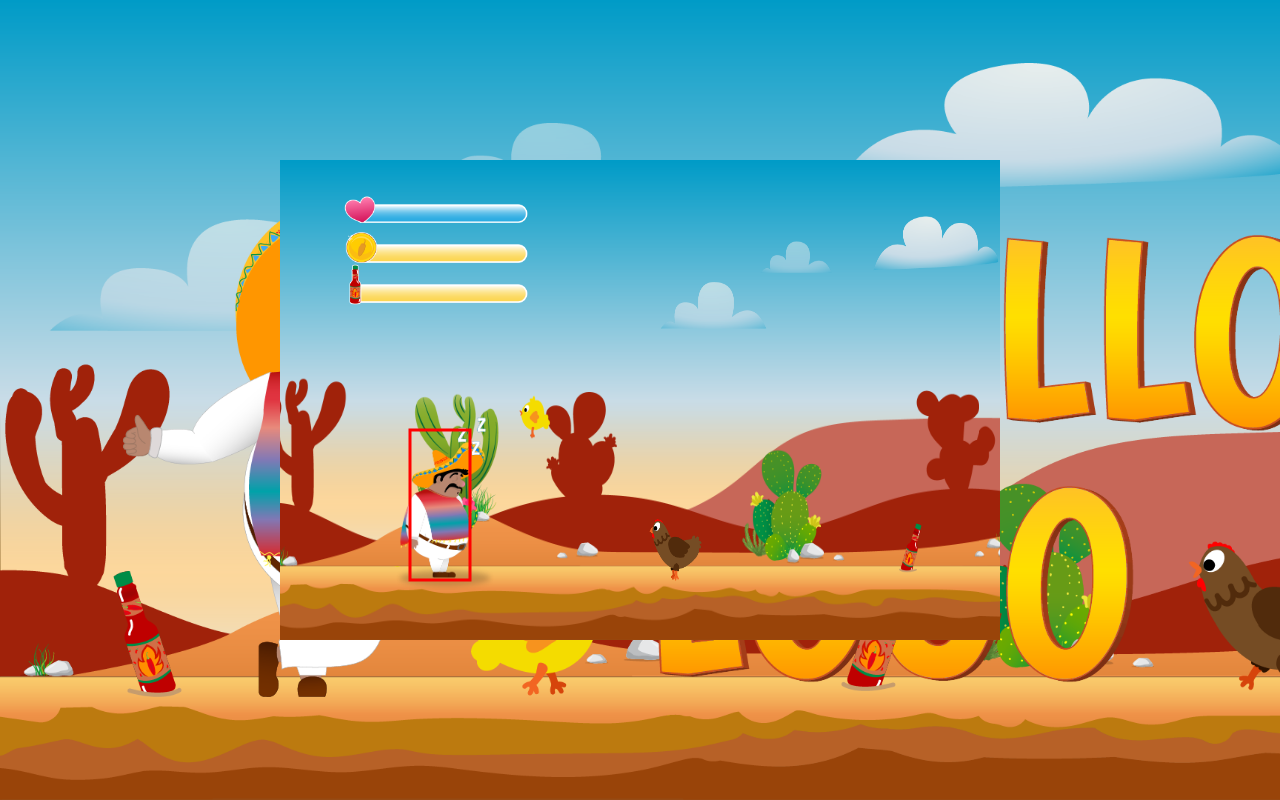
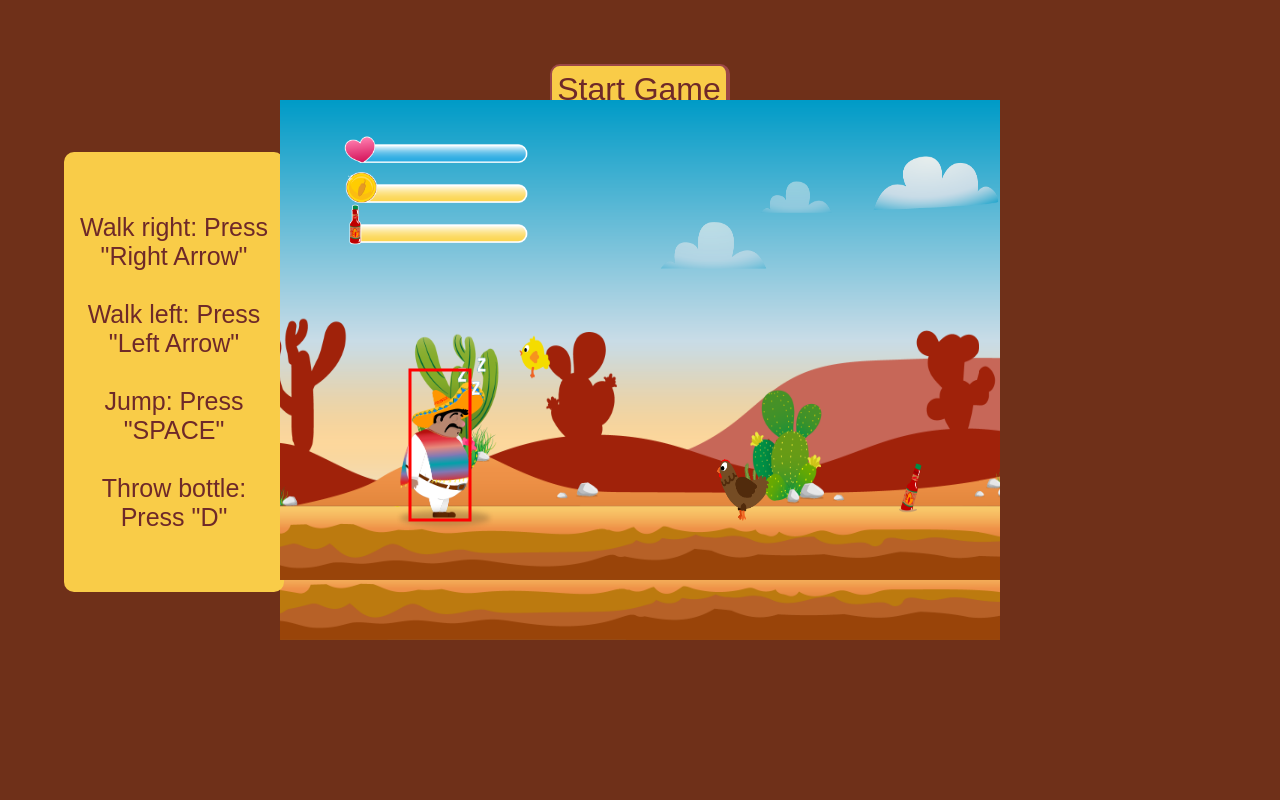
Before and after one commit to IljaGG/El_pollo_loco, a plain HTML site: page index.html in a window 1280 px wide. Both pictures are taken after a click on the button "Start Game". Drawn offline with Linux system fonts and the light colour scheme.

Commit message:
updated chichen_sound (still not working)

```diff
--- a/index.html
+++ b/index.html
@@ -30,14 +30,22 @@
 </head>
 
 <body>
-    <div class="wrapper">
-        <div class="background-image">
-            <button id="start-btn" onclick="init()">Start Game</button>
 
+        <canvas id="canvas" style="display:none" width="720" height="480"></canvas>
+
+        <div id="start" style="display:block">
+            <button id="start-btn" onclick="startGame()">Start Game</button>
+            <div id="info">
+                Walk right: Press "Right Arrow" <br> <br>
+                Walk left: Press "Left Arrow" <br> <br>
+                Jump: Press "SPACE" <br> <br>
+                Throw bottle: Press "D"
+            </div>
+        </div>
+        <div id="game-over" style="display:none">
+            <button onclick="reloadGame()">Start Again</button>
         </div>
 
-        <canvas id="canvas" width="720" height="480"></canvas>
-    </div>
 </body>
 
 </html>
--- a/js/game.js
+++ b/js/game.js
@@ -8,21 +8,23 @@ function init() {
     canvas = document.getElementById('canvas');
     world = new World(canvas, keyboard);
     world.animate();
-    showCanvas();
-
 }
 
-
-function showCanvas() {
-    let canvas = document.getElementById('canvas');
-    canvas.classList.add("show-canvas");
-    document.getElementById("start-btn").blur();
-    hideStartButton();
+function startGame() {
+    let startDiv = document.getElementById('start');
+    let startButton = document.getElementById('start-btn');
+    let gameCanvas = document.getElementById('canvas');
+    let gameOver = document.getElementById('game-over');
+    startDiv.style.display = 'display:none';
+    startButton.classList.add('d-none');
+    startButton.blur();
+    gameCanvas.style.display = 'block';
+    gameOver.style.display = 'display:none';
+    init();
 }
 
-function hideStartButton() {
-    let startButton = document.getElementById('start-btn');
-    startButton.classList.add("d-none");
+function reloadGame() {
+    window.location = 'index.html';
 }
 
 window.addEventListener('keydown', (e) => {
--- a/models/character.class.js
+++ b/models/character.class.js
@@ -74,6 +74,7 @@ class Character extends MovableObject {
 
     world;
     walking_sound = new Audio('audio/walk.mp3');
+    jump_sound = new Audio('audio/jump.mp3');
 
     constructor() {
         super().loadImage('img/2.Secuencias_Personaje-Pepe-correccion/2.Secuencia_caminata/W-21.png');
@@ -84,8 +85,7 @@ class Character extends MovableObject {
         this.loadImages(this.IMAGES_BORED);
         this.loadImages(this.IMAGES_SLEEPING);
         this.applyGravity();
-       // this.applyGravityForDeadPepe();
-        //this.animate();
+        // this.applyGravityForDeadPepe();s
     }
 
     animate() {
@@ -96,6 +96,7 @@ class Character extends MovableObject {
 
         setInterval(() => {
             this.walking_sound.pause();
+            this.jump_sound.pause();
             if (this.world.keyboard.RIGHT && this.x < this.world.level.level_end_x) {
                 this.moveRight();
                 this.otherDirection = false;
@@ -109,6 +110,7 @@ class Character extends MovableObject {
 
             if (this.world.keyboard.SPACE && !this.isAboveGround()) {
                 this.jump();
+                this.jump_sound.play();
             }
             this.world.camera_x = -this.x + 100;
 
@@ -121,9 +123,14 @@ class Character extends MovableObject {
         }, 130);
 
 
-        setInterval(() => {
+        let gameInProgressInterval = setInterval(() => {
             if (this.isDead()) {
                 this.playAnimation(this.IMAGES_DEAD);
+                setTimeout(() => {
+                    this.gameOver();
+                    clearInterval(gameInProgressInterval);
+                }, 3000);
+
             } else if (this.isHurt()) {
                 this.playAnimation(this.IMAGES_HURT);
             } else if (this.world.keyboard.RIGHT || this.world.keyboard.LEFT) {
@@ -136,4 +143,14 @@ class Character extends MovableObject {
 
     }
 
+
+    gameOver() {
+        let startDiv = document.getElementById('start');
+        let gameCanvas = document.getElementById('canvas');
+        let gameOver = document.getElementById('game-over');
+        startDiv.style.display = 'none';
+        gameCanvas.style.display = 'none';
+        gameOver.style.display = 'block';
+    }
+
 }
--- a/models/chicken.class.js
+++ b/models/chicken.class.js
@@ -6,6 +6,7 @@ class Chicken extends MovableObject{
         'img/3.Secuencias_Enemy_bsico/Version_Gallinita_estas_salen_por_orden_de_la_gallina_gigantona/2-Ga_centro.png',
         'img/3.Secuencias_Enemy_bsico/Version_Gallinita_estas_salen_por_orden_de_la_gallina_gigantona/3.Ga_paso izquierdo.png'
     ];
+    world;
 
     offset = {
         top: 5,
@@ -13,6 +14,8 @@ class Chicken extends MovableObject{
         right: 5,
         bottom: 5
     };
+
+    chicken_sound = new Audio('audio/cicken_walk.mp3');
 
     constructor() {
         super().loadImage('img/3.Secuencias_Enemy_bsico/Version_Gallinita_estas_salen_por_orden_de_la_gallina_gigantona/1.Ga_paso_derecho.png');
@@ -23,13 +26,17 @@ class Chicken extends MovableObject{
         this.height = 70;
 
         this.speed = 0.25 + Math.random() * 0.25;
-        //this.animate();
-
     }
 
     animate() {
         setInterval(() => {
+            this.chicken_sound.pause();
+            if (this.world.chickenIsInSight() == true) {
             this.moveLeft();
+            this.chicken_sound.play();
+        } else if (this.world.chickenIsInSight() == false) {
+            this.moveLeft();
+        }
         }, 1000 / 60);
 
 
--- a/models/endboss.class.js
+++ b/models/endboss.class.js
@@ -35,7 +35,6 @@ class Endboss extends MovableObject {
         this.loadImages(this.IMAGES_WALKING);
         this.loadImages(this.IMAGES_ALERT);
         this.x = 6500;
-        //this.animate();
     }
 
 
--- a/models/world.class.js
+++ b/models/world.class.js
@@ -9,8 +9,8 @@ class World {
     coinBar = new CoinBar();
     bottleBar = new BottleBar();
     throwableObjects = [];
-    //endbossInArr = this.level.enemies.length - 1;
     endboss = this.level.enemies.find(e => e instanceof Endboss);
+    chicken = this.level.enemies.find(e => e instanceof Chicken);
 
     constructor(canvas, keyboard) {
         this.ctx = canvas.getContext('2d');
@@ -25,6 +25,7 @@ class World {
     setWorld() {
         this.character.world = this;
         this.endboss.world = this;
+        this.chicken.world = this;
     }
 
     animate() {
@@ -65,6 +66,14 @@ class World {
 
     endbossIsInSight() {
         if (this.endboss.x - (this.character.x + this.character.width) < 200) {
+            return true;
+        } else {
+            return false;
+        }
+    }
+
+    chickenIsInSight() {
+        if (this.chicken.x - (this.character.x + this.character.width) < 650) {
             return true;
         } else {
             return false;
--- a/style.css
+++ b/style.css
@@ -4,44 +4,67 @@ body {
     display: flex;
     justify-content: center;
     align-items: center;
+    background-image: url("img/9.Intro _ Outro Image/Start Screen/Opcion2.png");
+    background-repeat: no-repeat;
+    background-size: 720px 480px;
+    background-color:#6f3019;
+    background-repeat: no-repeat;
+    background-attachment: fixed;
+    background-position: center;
 }
 
-.wrapper {
-    width: 100vw;
-    height: 100vh;
+#start, #game-over {
+    font-family: Arial, Helvetica, sans-serif;
+    position: fixed;
+    top: 8%;
+    text-align: center;
+}
+
+#start button, #game-over button {
+    border-style: solid;
+    border-color: #9b4747;;
+    border-width: 2px 4px 2px 2px;
+    border-radius: 10px;
+    padding: 5px;
+    text-decoration: none;
+    cursor: pointer;
+    background-color: #f9cc48;
+    font-size: 2em;
+    color: #6e2929;
+    display: block;
+    display: inline-block;
+}
+
+#start button:hover, #game-over button:hover {
+    background-color: #ffe69b;
+    color: #8c4242;
+}
+
+#info {
     display: flex;
     justify-content: center;
-    align-items: center;
+    position: fixed;
+    flex-wrap: wrap;
+    top: 19%;
+    font-size: 25px;
+    flex-direction: column;
+    background-color: #f9cc48;
+    color: #6e2929;
+    border-radius: 10px;
+    position: fixed;
+    left: 5%;
+    bottom: 50%;
+    padding: 10px;
+    height: 420px;
+    width: 200px;
+    text-align: center;
 }
 
-.background-image {
-    background-image: url("img/9.Intro _ Outro Image/Start Screen/Opcion2.png");
-    background-size: cover;
-    position: fixed;
-    top: 0;
-    left: 0;
-    right: 0;
-    bottom: 0;
-    display: flex;
-    justify-content: center;
-}
-
-button {
-    margin-top: 50px;
-    width: 10%;
-    height: 5%;
-    font-size: 20px;
-    background-color: #fde04c;
-    border-radius: 10px;
-}
 
 canvas {
     background-color: black;
-    margin-top: 100;
-}
-
-.show-canvas {
-    z-index: 3;
+    z-index: 5;
+    margin-top: 100px;
 }
 
 .d-none {
```
Also changed, not shown: 1 other file.
